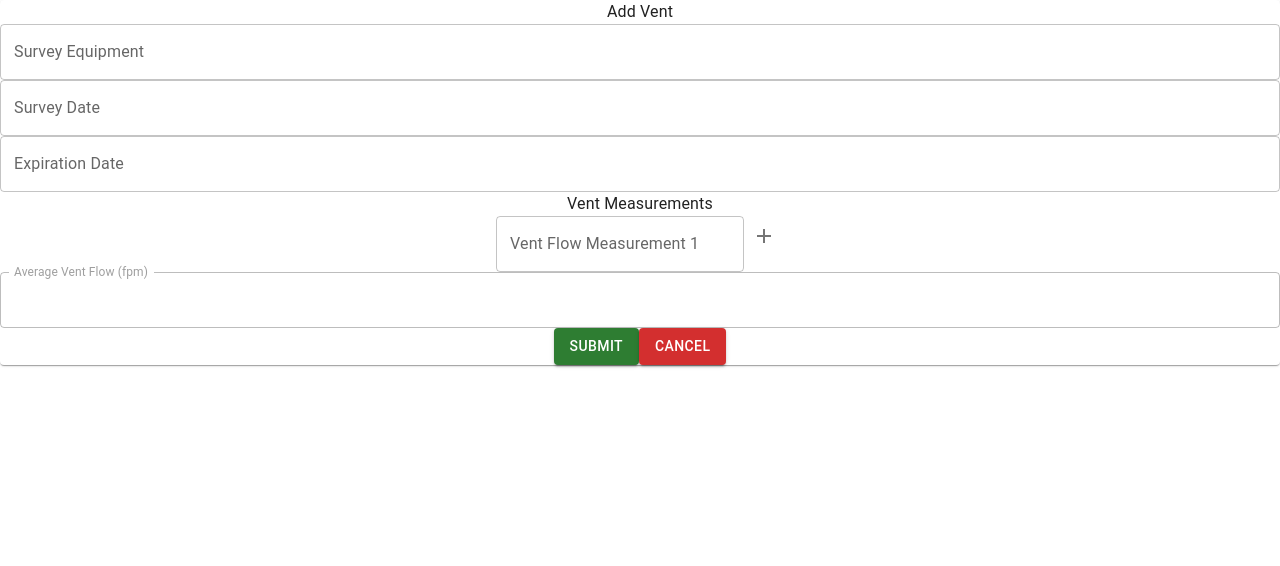
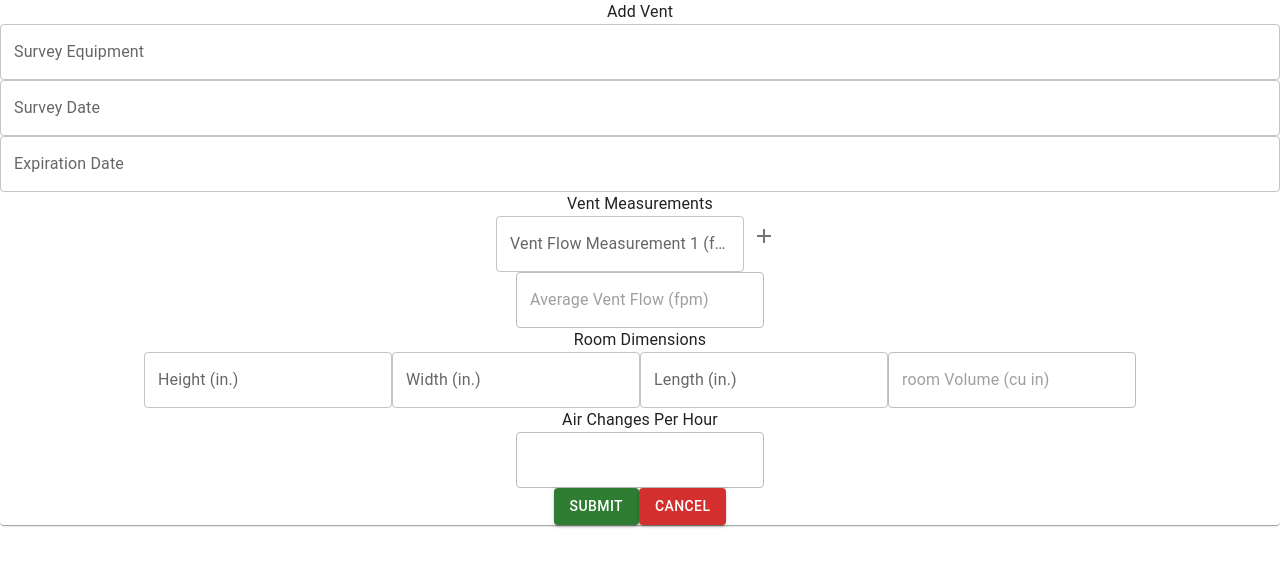
Before and after one commit to anthonylouismorton/ventilationfrontend, a React (Create React App) app: page / in a window 1280 px wide. Shown: the top 566 px of the page. Built offline with nearby package versions, Linux system fonts and the light colour scheme.

Commit message:
working on adding vent survey and updated vent form to include the vent shape

```diff
--- a/src/components/AddVentForm.jsx
+++ b/src/components/AddVentForm.jsx
@@ -21,7 +21,8 @@ export default function AddVentForm(props) {
     serialNumber: '',
 		installDate: new Date().toISOString().split('T')[0],
     unitId: '',
-    surveyFrequency: ''
+    surveyFrequency: '',
+    ventShape: ''
 	});
 
 	const handleChange = (e) => {
@@ -111,6 +112,20 @@ export default function AddVentForm(props) {
 							</Grid>
 						</Grid>
             <Grid>
+							<Grid item>
+                <FormControl fullWidth>
+                  <TextField
+                    name='ventShape'
+                    id='outlined-multiline-static'
+                    label='Vent Shape'
+                    defaultValue={formValues.ventShape}
+                    rows={1}
+                    onChange={handleChange}
+                  />
+                </FormControl>
+							</Grid>
+						</Grid>
+            <Grid>
                 <Grid item>
                   <FormControl fullWidth>
                     <InputLabel id='demo-simple-select-label'>
--- a/src/components/AddVentSurvey.jsx
+++ b/src/components/AddVentSurvey.jsx
@@ -18,7 +18,12 @@ import AddIcon from '@mui/icons-material/Add';
 import RemoveCircleOutlineIcon from '@mui/icons-material/RemoveCircleOutline';
 
 export default function AddVentSurveyForm(props) {
-  let [ventFlowMeasurements, setVentFlowMeasurements] = useState([''])
+  let [ventFlowMeasurements, setVentFlowMeasurements] = useState(['']);
+  let [averageVentFlow, setAverageVentFlow] = useState('');
+  let [roomVolume, setRoomVolume] = useState('');
+  let [ventMeasurements, setVentMeasurements] = useState(['']);
+  let [airChanges, setAirChanges] = useState('');
+  let [roomDimensions, setRoomDimensions] = useState(['','','']);
   const [formValues, setFormValues] = useState({
     equipmentId: '',
     expirationDate: '',
@@ -40,8 +45,9 @@ export default function AddVentSurveyForm(props) {
     let value = e.target.value
     let newVentFlowMeasurements = ventFlowMeasurements;
     newVentFlowMeasurements[index] = parseInt(value)
-    console.log(newVentFlowMeasurements)
+    const sum = newVentFlowMeasurements.reduce((prev, current) => prev + current);
     setVentFlowMeasurements([...newVentFlowMeasurements]);
+    setAverageVentFlow(Math.round(sum/newVentFlowMeasurements.length));
   };
 
   const handleNewVentFlow = () => {
@@ -52,12 +58,44 @@ export default function AddVentSurveyForm(props) {
   };
 
   const handleRemoveVentFlow = (flow) => {
-    console.log(flow)
     let newVentFlowMeasurements = ventFlowMeasurements;
     newVentFlowMeasurements.splice(flow, 1);
-    console.log(newVentFlowMeasurements)
+    const sum = newVentFlowMeasurements.reduce((prev, current) => prev + current);
     setVentFlowMeasurements([...newVentFlowMeasurements]);
+    setAverageVentFlow(Math.round(sum/newVentFlowMeasurements.length));
   };
+  const handleRoomDimensions = (e) => {
+    const { name, value } = e.target;
+    if(name === 'roomHeight'){
+      let newRoomDimensions = roomDimensions;
+      newRoomDimensions[0] = parseInt(value);
+      setRoomDimensions([...newRoomDimensions])
+      if(roomDimensions.every(e => typeof e === 'number')){
+        let volume = newRoomDimensions.reduce((prev, current) => prev * current)
+        setRoomVolume(volume)
+      }
+    }
+    else if(name === 'roomWidth'){
+      let newRoomDimensions = roomDimensions;
+      newRoomDimensions[1] = parseInt(value);
+      setRoomDimensions([...newRoomDimensions])
+      if(roomDimensions.every(e => typeof e === 'number')){
+        let volume = newRoomDimensions.reduce((prev, current) => prev * current)
+        setRoomVolume(volume)
+      }
+    }
+    else if(name === 'roomLength'){
+      let newRoomDimensions = roomDimensions;
+      newRoomDimensions[2] = parseInt(value);
+      setRoomDimensions([...newRoomDimensions])
+      console.log(newRoomDimensions.every(e => e === true))
+      if(roomDimensions.every(e => typeof e === 'number')){
+        let volume = newRoomDimensions.reduce((prev, current) => prev * current)
+        setRoomVolume(volume)
+      }
+    }
+
+  }
 
   const handleCancel = () => {
     setFormValues([]);
@@ -71,15 +109,7 @@ export default function AddVentSurveyForm(props) {
 			);
     setFormValues([]);
   };
-  useEffect(() => {
-    // first
-
-    // return () => {
-    //   second
-    // }
-  }, [])
-
-  console.log(ventFlowMeasurements[0])
+  console.log(roomDimensions)
   return (
     <Box>
       <Paper>
@@ -118,11 +148,11 @@ export default function AddVentSurveyForm(props) {
               </Grid>
               <Typography>Vent Measurements</Typography>
               {ventFlowMeasurements.map((flow,index) =>
-              <Grid>
+              <Grid key ={index}>
                 <TextField
                 name='ventFlow'
                 id='outlined-multiline-static'
-                label={`Vent Flow Measurement ${index+1}`}
+                label={`Vent Flow Measurement ${index+1} (fpm)`}
                 value={ventFlowMeasurements[index]}
                 rows={1}
                 onChange={(e)=> handleVentMeasurements(index, e)}
@@ -140,21 +170,68 @@ export default function AddVentSurveyForm(props) {
                   </IconButton>
                 </Tooltip>
                 }
-              </Grid>
+                </Grid>
               )}
             </Grid>
             <Grid item>
-                <FormControl fullWidth>
+                <FormControl>
                   <TextField
                     name='averageVentFlow'
                     disabled
                     id='outlined-multiline-static'
                     label='Average Vent Flow (fpm)'
-                    value={ventFlowMeasurements}
+                    value={averageVentFlow}
                     rows={1}
                   />
                 </FormControl>
-              </Grid>
+            </Grid>
+              <Typography>Room Dimensions</Typography>
+                <TextField
+                name='roomHeight'
+                id='outlined-multiline-static'
+                label={`Height (in.)`}
+                value={roomDimensions[0]}
+                rows={1}
+                onChange={handleRoomDimensions}
+                />
+                <TextField
+                name='roomWidth'
+                id='outlined-multiline-static'
+                label={`Width (in.)`}
+                value={roomDimensions[1]}
+                rows={1}
+                onChange={handleRoomDimensions}
+                />
+                <TextField
+                name='roomLength'
+                id='outlined-multiline-static'
+                label={`Length (in.)`}
+                value={roomDimensions[2]}
+                rows={1}
+                onChange={handleRoomDimensions}
+                />
+                <FormControl>
+                  <TextField
+                    name='roomVolume'
+                    disabled
+                    id='outlined-multiline-static'
+                    label='room Volume (cu in)'
+                    value={roomVolume}
+                    rows={1}
+                  />
+                </FormControl>
+            <Grid item>
+            </Grid>
+              <Typography>Air Changes Per Hour</Typography>
+                <FormControl>
+                  <TextField
+                    name='airChanges'
+                    disabled
+                    id='outlined-multiline-static'
+                    value={roomVolume}
+                    rows={1}
+                  />
+                </FormControl>
             <Grid item>
               <Button type='submit' color='success' variant='contained'>
                 Submit
```
